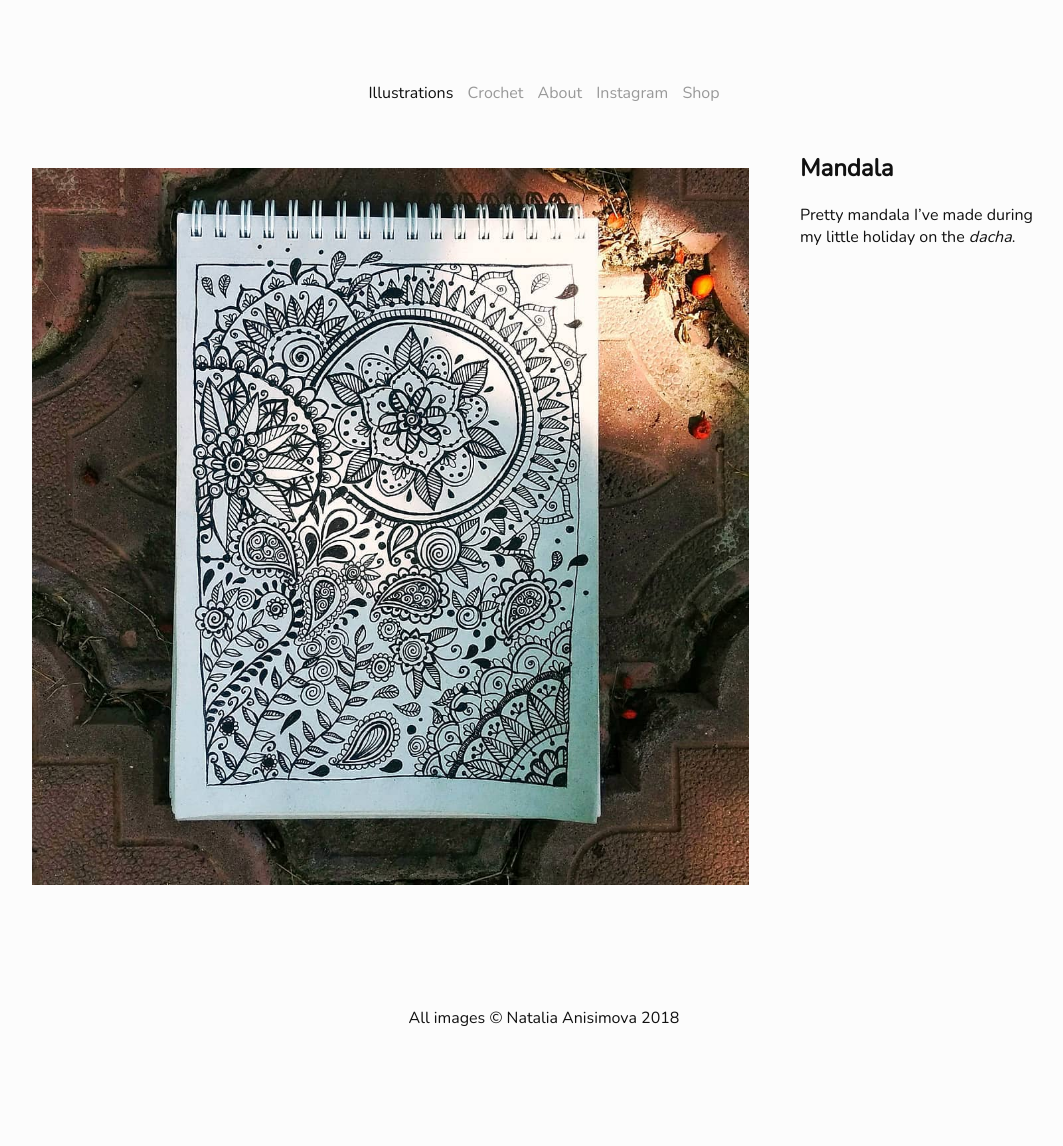
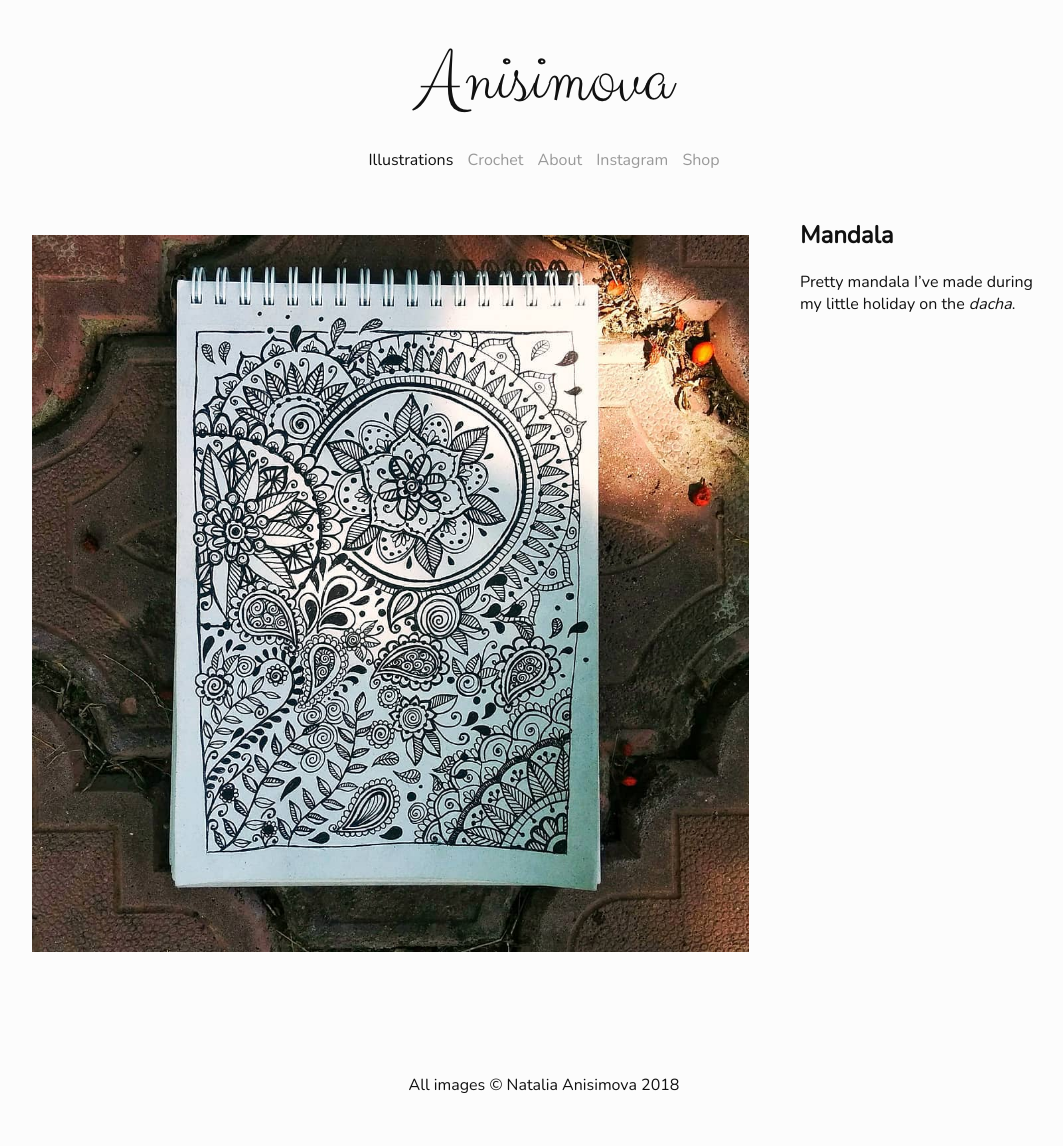
Before and after one commit to vmasko/anisimova, a Jekyll site: the page built from _posts/illustrations/2018-07-18-mandala.md, in a window 1280 px wide. Shown: the whole page, without its empty margins (96-1159 px from the left). Built offline with Jekyll 4.4.1, drawn with Linux system fonts in a browser that asks for light colours; a script that is not in the unit is left out; before the commit the page ends 1079 px from its top, so only the background shows below that.

Commit message:
Change logo

```diff
--- a/_config.yml
+++ b/_config.yml
@@ -26,11 +26,6 @@ permalink: /:title
 
 # Build settings
 markdown: kramdown
-defaults:
-  - scope:
-      path: "assets/images"
-    values:
-      image: true
 plugins:
   - jekyll-feed
 
--- a/_includes/header.html
+++ b/_includes/header.html
@@ -2,9 +2,6 @@
   <nav>
     <div class='logo'>
       {% assign image_files = site.static_files | where: "image", true %}
-      <a href='/'>
-        <img src={{ image_files.first.path }}>
-      </a>
     </div>
     <div class='menu'>
       <a class='active' href='#'>Illustrations</a>
--- a/_sass/styles.scss
+++ b/_sass/styles.scss
@@ -28,7 +28,7 @@ footer {
 .menu {
   text-align: center;
   margin: 0 auto;
-  padding-top: 12px;
+  padding-top: 36px;
 }
 
 .menu a {
@@ -53,12 +53,17 @@ a:hover {
 }
 
 .logo {
-  width: 282px;
+  background-image: url('/assets/images/logo.png');
+  background-size: contain;
+  width: 265px;
+  height: 65px;
   margin: 0 auto;
 }
 
-.logo img {
-  width: 100%;
+@media (-webkit-min-device-pixel-ratio: 2) {
+  .logo {
+    background-image: url('/assets/images/logo@2x.png');
+  }
 }
 
 div {
```
Also changed, not shown: assets/images/logo.png (added), assets/images/logo@2x.png (added).
